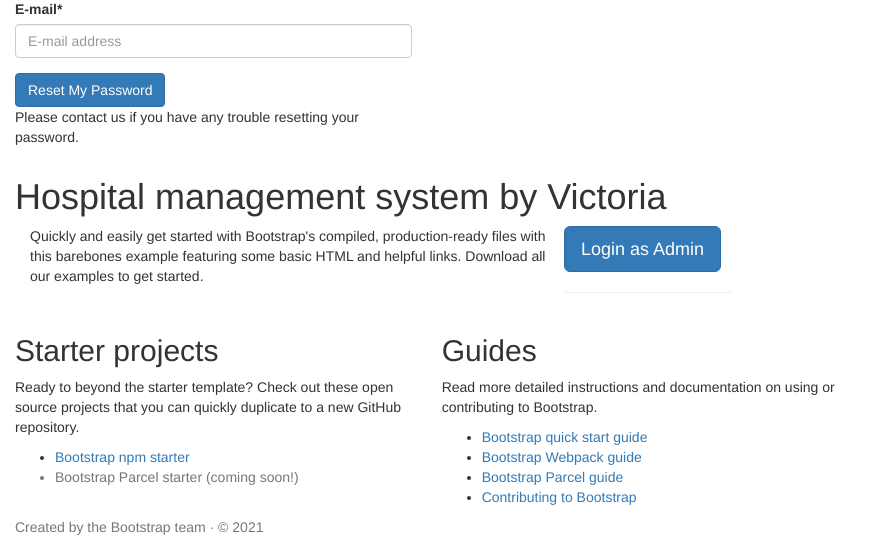
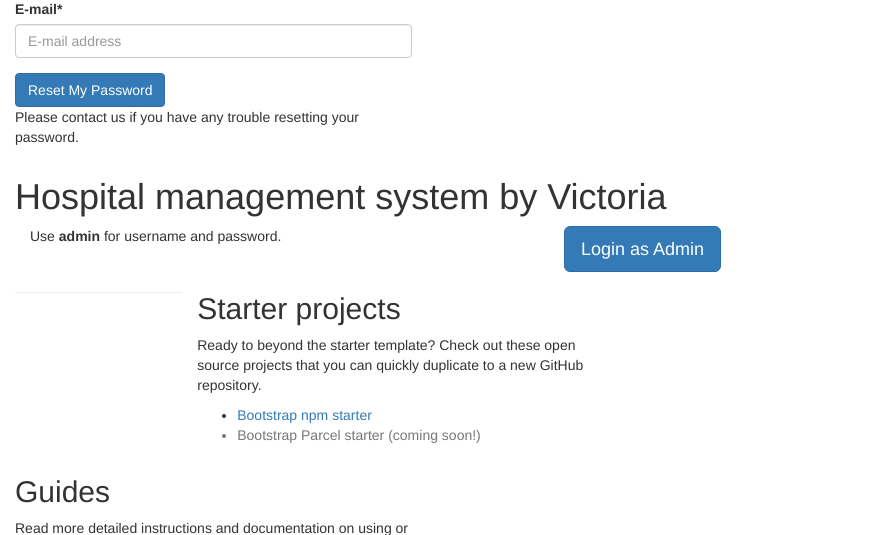
Before and after one commit to onyedikachi-david/ahms, a Django app: page /accounts/password/reset/ in a window 1280 px wide. Shown: the part 121-656 px from the top of the page, without its empty margins (0-883 px from the left). Run offline with Django 3.2, Linux system fonts and the light colour scheme; some libraries are stand-ins or nearby versions.

Commit message:
Update base.html

```diff
--- a/ahms/templates/base.html
+++ b/ahms/templates/base.html
@@ -50,7 +50,7 @@
       {% endblock content %}
   <main>
     <h1>Hospital management system by Victoria</h1>
-    <p class="fs-5 col-md-8">Quickly and easily get started with Bootstrap's compiled, production-ready files with this barebones example featuring some basic HTML and helpful links. Download all our examples to get started.</p>
+    <p class="fs-5 col-md-8">Use <span><b>admin</b></span> for username and password.</p>
 
     <div class="mb-5">
       <a href="{% url 'admin:index' %}" class="btn btn-primary btn-lg px-4">Login as Admin</a>
```
